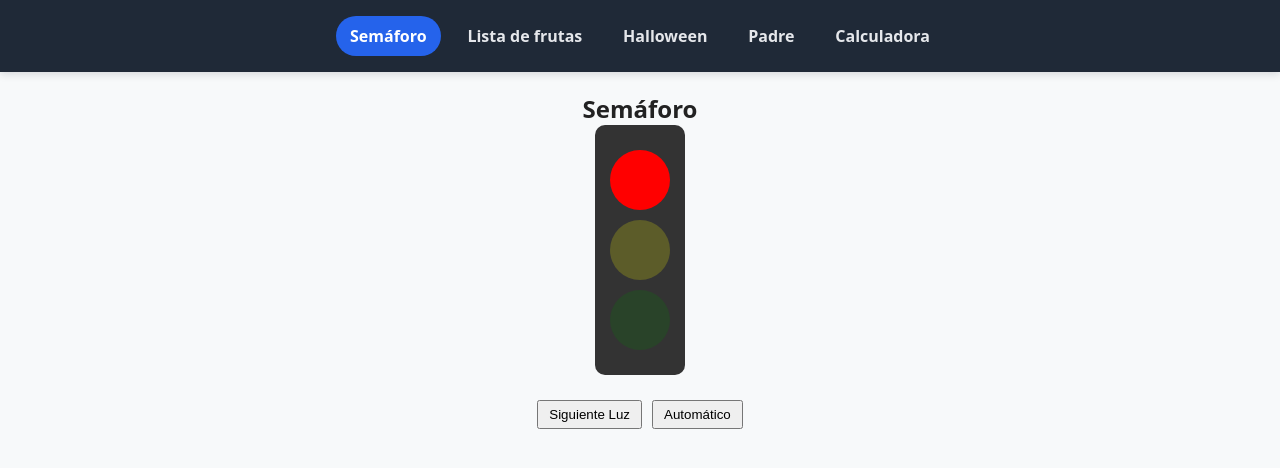
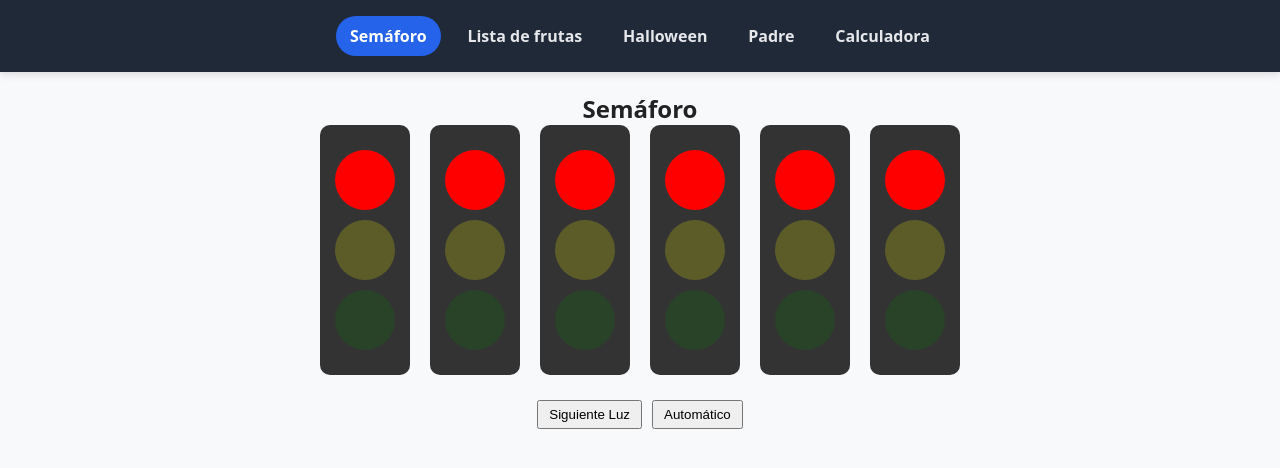
Before and after one commit to Kbrerag23/mi-proyecto-angular, an Angular app: page /semaforo in a window 1280 px wide. Shown: the top 468 px of the page. Built offline with nearby package versions, Linux system fonts and the light colour scheme.

Commit message:
Añadidos mas semaforos

```diff
--- a/src/app/components/traffic-light/traffic-light.css
+++ b/src/app/components/traffic-light/traffic-light.css
@@ -8,6 +8,7 @@
   padding: 15px;
   border-radius: 10px;
   display: inline-block;
+  margin-inline: 10px;
 }
 
 .light {
--- a/src/app/components/traffic-light/traffic-light.html
+++ b/src/app/components/traffic-light/traffic-light.html
@@ -1,6 +1,52 @@
 <div class="traffic-light-container">
   <h2>Semáforo</h2>
 
+  <div class="traffic-light">
+    @for (light of lights; track light.color) {
+      <div
+        class="light {{ light.color }}"
+        [class.active]="activeLight() === light.color"
+        (click)="setLight(light.color)">
+      </div>
+    }
+  </div>
+
+  <div class="traffic-light">
+    @for (light of lights; track light.color) {
+      <div
+        class="light {{ light.color }}"
+        [class.active]="activeLight() === light.color"
+        (click)="setLight(light.color)">
+      </div>
+    }
+  </div>
+  <div class="traffic-light">
+    @for (light of lights; track light.color) {
+      <div
+        class="light {{ light.color }}"
+        [class.active]="activeLight() === light.color"
+        (click)="setLight(light.color)">
+      </div>
+    }
+  </div>
+  <div class="traffic-light">
+    @for (light of lights; track light.color) {
+      <div
+        class="light {{ light.color }}"
+        [class.active]="activeLight() === light.color"
+        (click)="setLight(light.color)">
+      </div>
+    }
+  </div>
+  <div class="traffic-light">
+    @for (light of lights; track light.color) {
+      <div
+        class="light {{ light.color }}"
+        [class.active]="activeLight() === light.color"
+        (click)="setLight(light.color)">
+      </div>
+    }
+  </div>
   <div class="traffic-light">
     @for (light of lights; track light.color) {
       <div
```
